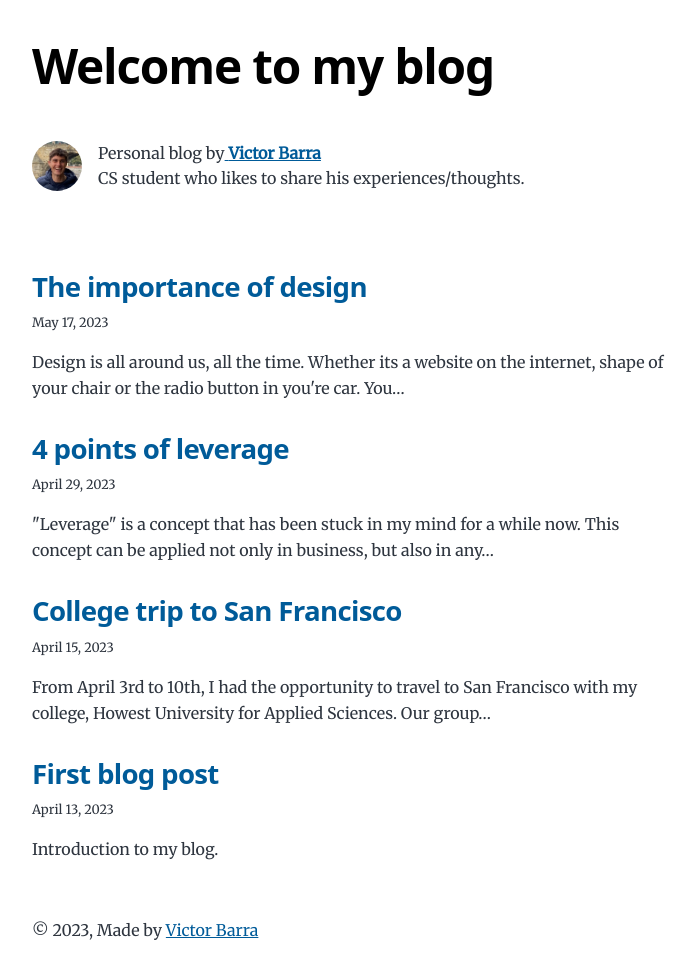
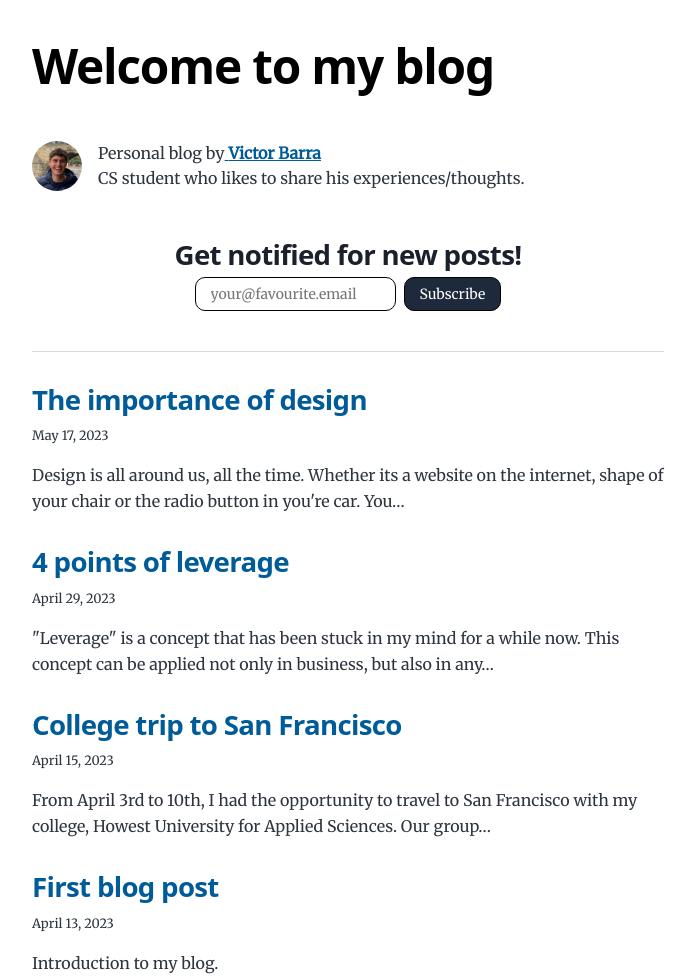
Before and after one commit to Vicba/blog, a Gatsby site: page / in a window 1280 px wide. Shown: the top 979 px of the page, without its empty margins (292-988 px from the left). Built offline with nearby package versions, Linux system fonts and the light colour scheme; Gatsby itself is replaced by a stand-in of ours.

Commit message:
feature: static subscription section

```diff
--- /dev/null
+++ b/src/components/blog-subscription.js
@@ -0,0 +1,25 @@
+import React from 'react'
+import { useRef } from 'react'
+
+export default function BlogSubscription() {
+    const emailRef = useRef(null)
+
+    const onSubmit = (e) => {
+        e.preventDefault()
+
+        const email = emailRef.current.value
+        console.log(email)
+
+        emailRef.current.value = ''
+    }
+
+  return (
+    <div className="blog-subscription">
+        <h3>Get notified for new posts!</h3>
+        <form onSubmit={onSubmit}>
+            <input ref={emailRef}  type="email" placeholder="your@favourite.email" required/>
+            <button type="submit">Subscribe</button>
+        </form>
+    </div>
+  )
+}
--- a/src/pages/index.js
+++ b/src/pages/index.js
@@ -4,6 +4,7 @@ import { Link, graphql } from "gatsby"
 import Bio from "../components/bio"
 import Layout from "../components/layout"
 import Seo from "../components/seo"
+import BlogSubscription from "../components/blog-subscription"
 
 const BlogIndex = ({ data, location }) => {
   const siteTitle = `Welcome to my blog`
@@ -25,6 +26,8 @@ const BlogIndex = ({ data, location }) => {
   return (
     <Layout location={location} title={siteTitle}>
       <Bio />
+      <BlogSubscription />
+      <hr />
       <ol style={{ listStyle: `none` }}>
         {posts.map(post => {
           const title = post.frontmatter.title || post.fields.slug
--- a/src/style.css
+++ b/src/style.css
@@ -245,7 +245,7 @@ a:focus {
 }
 
 .global-wrapper[data-is-root-path="true"] .bio {
-  margin-bottom: var(--spacing-20);
+  margin-bottom: var(--spacing-10);
 }
 
 .global-header {
@@ -342,6 +342,49 @@ a:focus {
   height: 16px;
 }
 
+.blog-subscription {
+  display: flex;
+  flex-direction: column;
+  align-items: center;
+  justify-content: center;
+  margin: 40px 0;
+}
+
+.blog-subscription h3 {
+  margin: 8px;
+}
+
+.blog-subscription form {
+  display: flex;
+  flex-direction: row;
+  align-items: center;
+  justify-content: center;
+  gap: 8px;
+}
+
+.blog-subscription form input {
+  font-size: 14px;
+  padding: 8px 15px;
+  border: 1px solid #000;
+  border-radius: 10px;
+  focus: none;
+}
+
+.blog-subscription form button {
+  font-size: 14px;
+  padding: 8px 15px;
+  border: 1px solid #000;
+  border-radius: 10px;
+  background-color: #1e293b;
+  color: #fff;
+  cursor: pointer;
+}
+
+.blog-subscription form button:hover {
+  background-color: #000;
+  transition: 0.3s ease-in-out;
+}
+
 /* Media queries */
 
 @media (max-width: 42rem) {
@@ -357,4 +400,8 @@ a:focus {
   ol {
     list-style-position: inside;
   }
+  .blog-subscription h3 {
+    font-size: 24px;
+    margin-bottom: 8px;
+  }
 }
```
